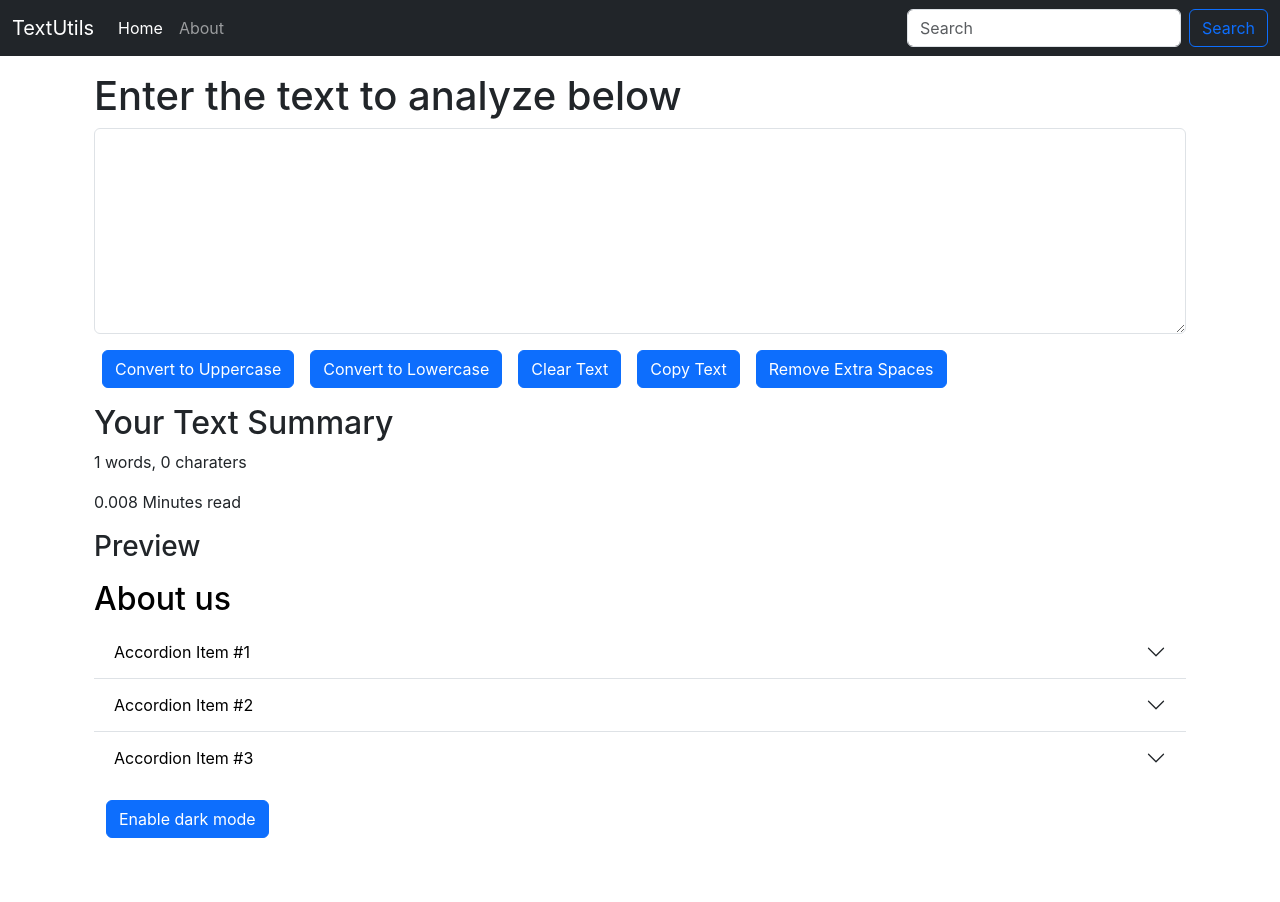
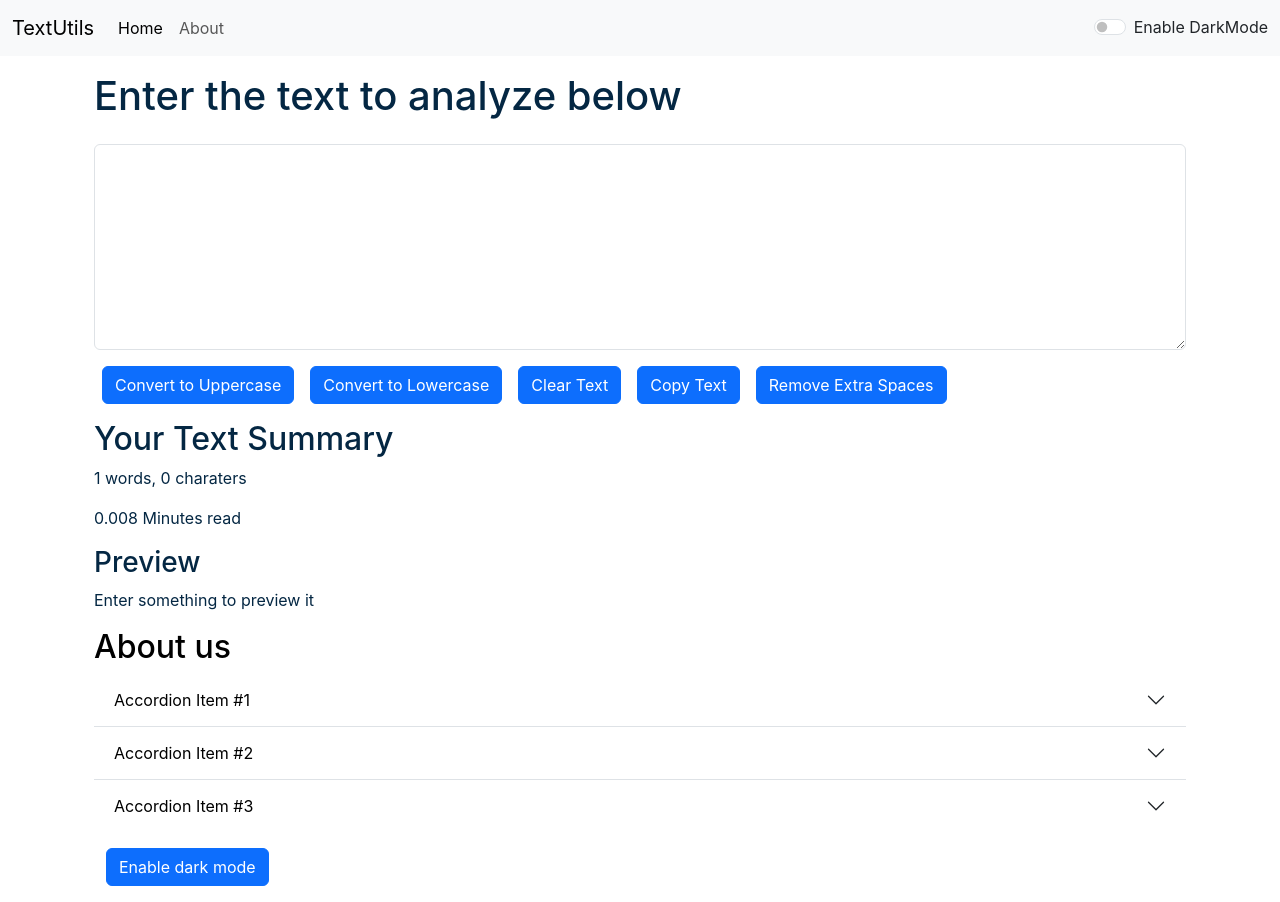
Before and after one commit to aishwarya1999-k/textutils-Reactjs, a React (Create React App) app: page / in a window 1280 px wide. Before the commit the page ends 854 px from the top, so only its background shows below. Built offline with nearby package versions, Linux system fonts and the light colour scheme.

Commit message:
Dark mode modification

```diff
--- a/src/App.js
+++ b/src/App.js
@@ -3,14 +3,25 @@
 import About from './components/About';
 import Navbar from './components/Navbar';
 import TextForm from './components/TextForm';
+import React,{useState} from 'react';
 
 function App() {
+  const [mode,setMode] = useState('light'); // whether dark mode is enabled or not
+  const toggleMode = () => {
+    if(mode === 'light'){
+      setMode('dark');
+      document.body.style.backgroundColor = '#042743';
+    }else{
+      setMode('light');
+      document.body.style.backgroundColor = 'white';
+    }
+  }
   return (
     <>
-     <Navbar title="TextUtils" aboutText="About"/>
+     <Navbar title="TextUtils" aboutText="About" mode={mode} toggleMode={toggleMode}/>
      {/* <Navbar /> */}
      <div className="container my-3">
-     <TextForm heading="Enter the text to analyze below"/>
+     <TextForm heading="Enter the text to analyze below" mode={mode}/>
      <About />
      </div>
 
--- a/src/components/Navbar.js
+++ b/src/components/Navbar.js
@@ -3,7 +3,7 @@
 
 export default function Navbar(props) {
   return (
-    <nav className="navbar navbar-expand-lg navbar-dark bg-dark">
+    <nav className={`navbar navbar-expand-lg navbar-${props.mode} bg-${props.mode}`}>
   <div className="container-fluid">
     <a className="navbar-brand" href="/">{props.title}</a>
     <button className="navbar-toggler" type="button" data-bs-toggle="collapse" data-bs-target="#navbarSupportedContent" aria-controls="navbarSupportedContent" aria-expanded="false" aria-label="Toggle navigation">
@@ -19,8 +19,10 @@
         </li>
       </ul>
       <form className="d-flex" >
-        <input className="form-control me-2" type="search" placeholder="Search" aria-label="Search"/>
-        <button className="btn btn-outline-primary" type="submit">Search</button>
+        <div className={`form-check form-switch text-${props.mode==='light'? 'dark':'light'}`}>
+          <input className="form-check-input" type="checkbox" onClick={props.toggleMode} id="flexSwitchCheckDefault"/>
+          <label className="form-check-label" htmlFor="flexSwitchCheckDefault">Enable DarkMode</label>
+        </div>
       </form>
     </div>
   </div>
--- a/src/components/TextForm.js
+++ b/src/components/TextForm.js
@@ -35,10 +35,10 @@
 
   return (
     <>
-    <div className='container'>
-        <h1>{props.heading}</h1>
+    <div className='container' style={{color:props.mode==='dark'? 'white':'#042743'}}>
+        <h1 className='mb-4'>{props.heading}</h1>
         <div className="mb-3">
-        <textarea className="form-control" id="myBox" rows="8" value={text}  onChange={handleOnChange}></textarea>
+        <textarea className="form-control" id="myBox" rows="8" value={text} style={{backgroundColor:props.mode==='dark'? '#13466e':'white',color:props.mode==='dark'? 'white':'#042743'}} onChange={handleOnChange}></textarea>
         </div>
         <button className="btn btn-primary mx-2" onClick={handleUpClick}>Convert to Uppercase</button>
         <button className="btn btn-primary mx-2" onClick={handleLowClick}>Convert to Lowercase</button>
@@ -46,12 +46,12 @@
         <button className="btn btn-primary mx-2" onClick={handleCopy}>Copy Text</button>
         <button className="btn btn-primary mx-2" onClick={handleExtraSpaces}>Remove Extra Spaces</button>
     </div>
-    <div className="container my-3">
+    <div className="container my-3" style={{color:props.mode==='dark'? 'white':'#042743'}}>
         <h2>Your Text Summary</h2>
         <p>{text.split(" ").length} words, {text.length} charaters</p>
         <p>{0.008 * text.split(" ").length} Minutes read</p>
         <h3>Preview</h3>
-        <p>{text}</p>
+        <p>{text.length>0?text:"Enter something to preview it"}</p>
     </div>
     </>
   )
```
